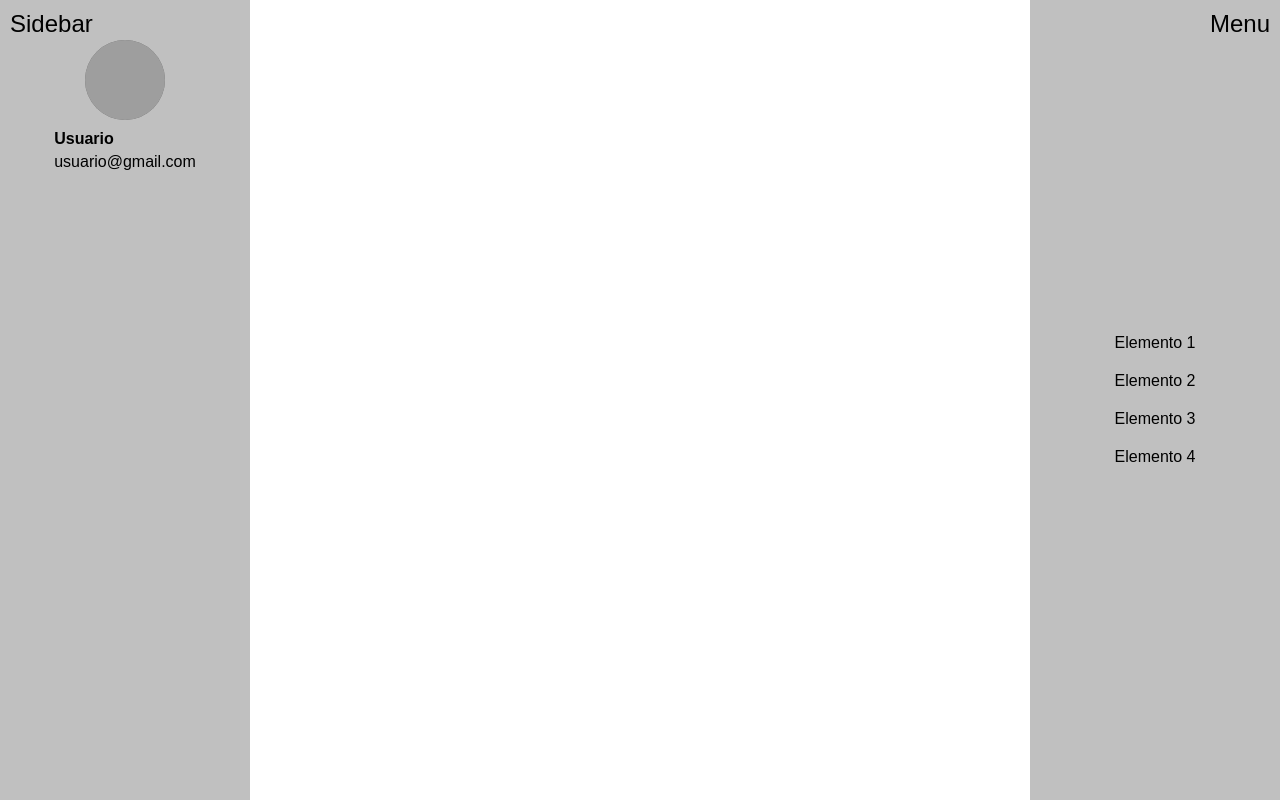
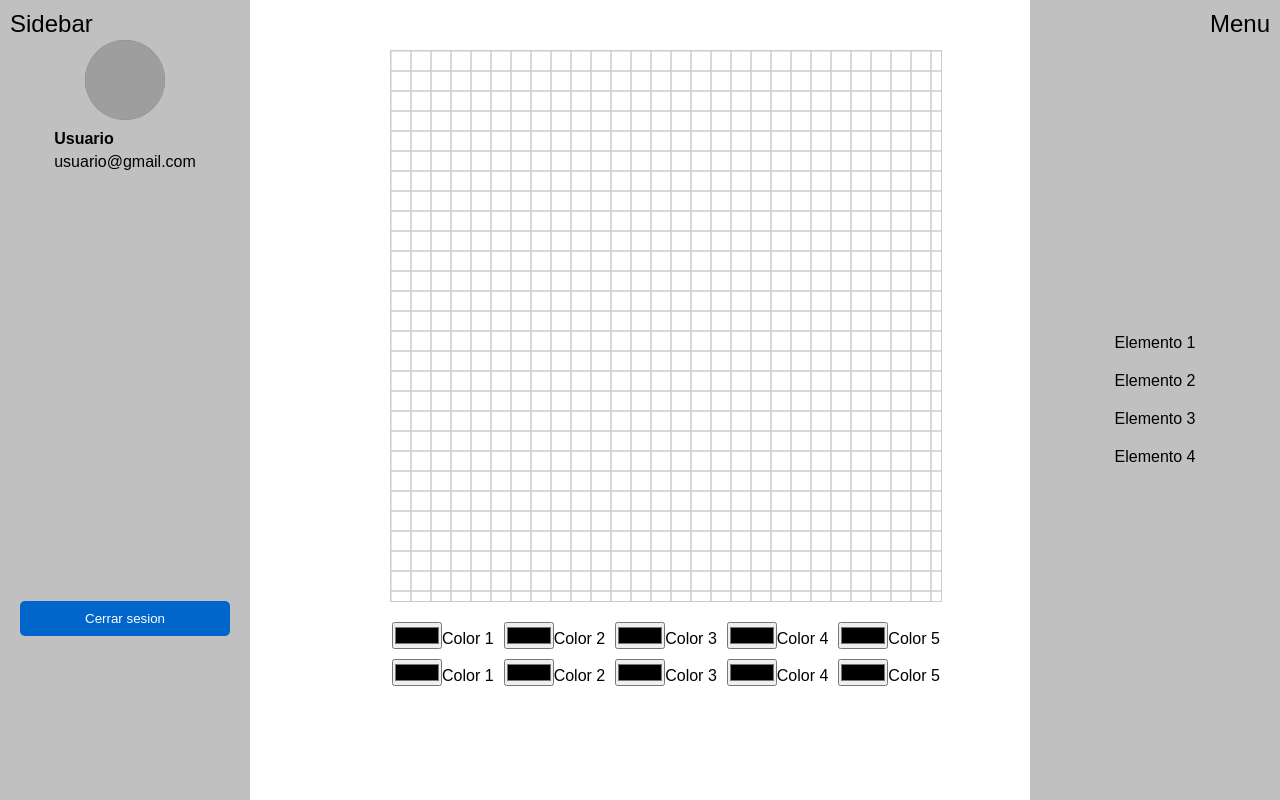
Before and after one commit to rodri364/ejemplo, a React (Create React App) app in the folder react-app/mi-app-react/: page /canvas in a window 1280 px wide. Shown: the top 800 px of the page. Built offline with nearby package versions, Linux system fonts and the light colour scheme; grey boxes are pictures that could not be loaded.

Commit message:
Agregamos el canvas

```diff
--- a/react-app/mi-app-react/src/Canvas.css
+++ b/react-app/mi-app-react/src/Canvas.css
@@ -147,6 +147,29 @@ body{
     margin-top: 20px;
 }
 
+
+/*canvas*/
+.canvas-container {
+    display: flex;
+    flex-direction: column;
+    align-items: center;
+    margin-top: 50px;
+    margin-left: 140px;
+}
+
+#canvas {
+    border: 1px solid #ccc;
+    cursor: crosshair;
+}
+
+.cuadros {
+    display: grid;
+    grid-template-columns: repeat(5, 1fr);
+    gap: 10px;
+    margin-top: 20px;
+}
+
+
 /*footer*/
 footer {
     background-color: black;
@@ -223,7 +246,8 @@ footer form input {
     box-sizing: border-box;
 }
 
-footer form button {
+.sidebar button {
+    margin-top: 430px;
     padding: 10px;
     border: none;
     border-radius: 5px;
@@ -233,7 +257,7 @@ footer form button {
     transition: background-color 0.3s;
 }
 
-footer form button:hover {
+.sidebar button:hover {
     background-color: #004999;
 }
 
--- a/react-app/mi-app-react/src/Canvas.js
+++ b/react-app/mi-app-react/src/Canvas.js
@@ -1,10 +1,72 @@
 import './Canvas.css';
 import { Outlet } from "react-router-dom";
+import { useEffect, useRef, useState } from 'react';
 
 function Canvas(params) {
+    const gridSize = 20; // Tamaño de cada celda
+    const canvasRef = useRef(0);
+    const colorPickerContainerRef = useRef(0);
+    const defaultColor = "#000000";
+    const [selectedColor, setSelectedColor] = useState(defaultColor);
+    useEffect(() => {
+        const canvas = canvasRef.current;
+        const ctx = canvas.getContext("2d");
+
+        // Crear cuadrícula en el canvas
+        function drawGrid() {
+            ctx.clearRect(0, 0, canvas.width, canvas.height);
+            ctx.strokeStyle = "#ccc";
+
+            for (let x = 0; x < canvas.width; x += gridSize) {
+                for (let y = 0; y < canvas.height; y += gridSize) {
+                    ctx.strokeRect(x, y, gridSize, gridSize);
+                }
+            }
+        }
+
+        drawGrid();
+
+        // Crear selectores de color
+        const cuadroColors = Array(5).fill(defaultColor);
+
+        cuadroColors.forEach((color, i) => {
+            const div = document.createElement("div");
+            div.classList.add("cuadro");
+
+            const colorInput = document.createElement("input");
+            colorInput.type = "color";
+            colorInput.value = color;
+            colorInput.addEventListener("input", (e) => {
+                setSelectedColor(e.target.value); // Al cambiar color, actualiza el color seleccionado
+            });
+
+            const label = document.createElement("label");
+            label.innerText = `Color ${i + 1}`;
+
+            div.appendChild(colorInput);
+            div.appendChild(label);
+            colorPickerContainerRef.current.appendChild(div);
+        });
+    }, [canvasRef, colorPickerContainerRef]);
+
+    // Evento de clic en el canvas para colorear un "pixel"
+    function dibujarCanvas(e) {
+        const canvas = e.target;
+        const rect = canvas.getBoundingClientRect();
+        const x = e.clientX - rect.left;
+        const y = e.clientY - rect.top;
+
+        // Función para colorear un solo "pixel"
+        const ctx = canvas.getContext("2d");
+        const rectX = Math.floor(x / gridSize) * gridSize;
+        const rectY = Math.floor(y / gridSize) * gridSize;
+        ctx.fillStyle = selectedColor;
+        ctx.fillRect(rectX, rectY, gridSize, gridSize);
+    }
+
     return(
         <>
-        <div class="container">
+    <div class="container">
         <div class="sidebar" id="sidebar">
             <div class="user-section">
                 <img src="user.png" alt="Foto de usuario" class="user-photo"></img>
@@ -13,6 +75,7 @@ function Canvas(params) {
                     <p>usuario@gmail.com</p>
                 </div>
             </div>
+            <button type="submit">Cerrar sesion</button>
         </div>
 
         <div class="menu" id="menu">
@@ -26,6 +89,13 @@ function Canvas(params) {
 
         <button id="toggleSidebar" class="toggle-sidebar-btn"> Sidebar</button>
         <button id="toggleMenu" class="toggle-menu-btn"> Menu</button>
+
+        <div class="canvas-container">
+            <canvas id="canvas" width="550" height="550" onClick={dibujarCanvas} ref={canvasRef}></canvas>
+            <div class="cuadros" id="color-picker-container" ref={colorPickerContainerRef}>
+
+            </div>
+        </div>
     </div>
     <footer>
         <div class="container2">
@@ -60,6 +130,7 @@ function Canvas(params) {
             <p>© 2024 Nombre de la app. Todos los derechos reservados.</p>
         </div>
     </footer>
+    <script src="lienzo.js"></script>
     </>
     );
 }
```
